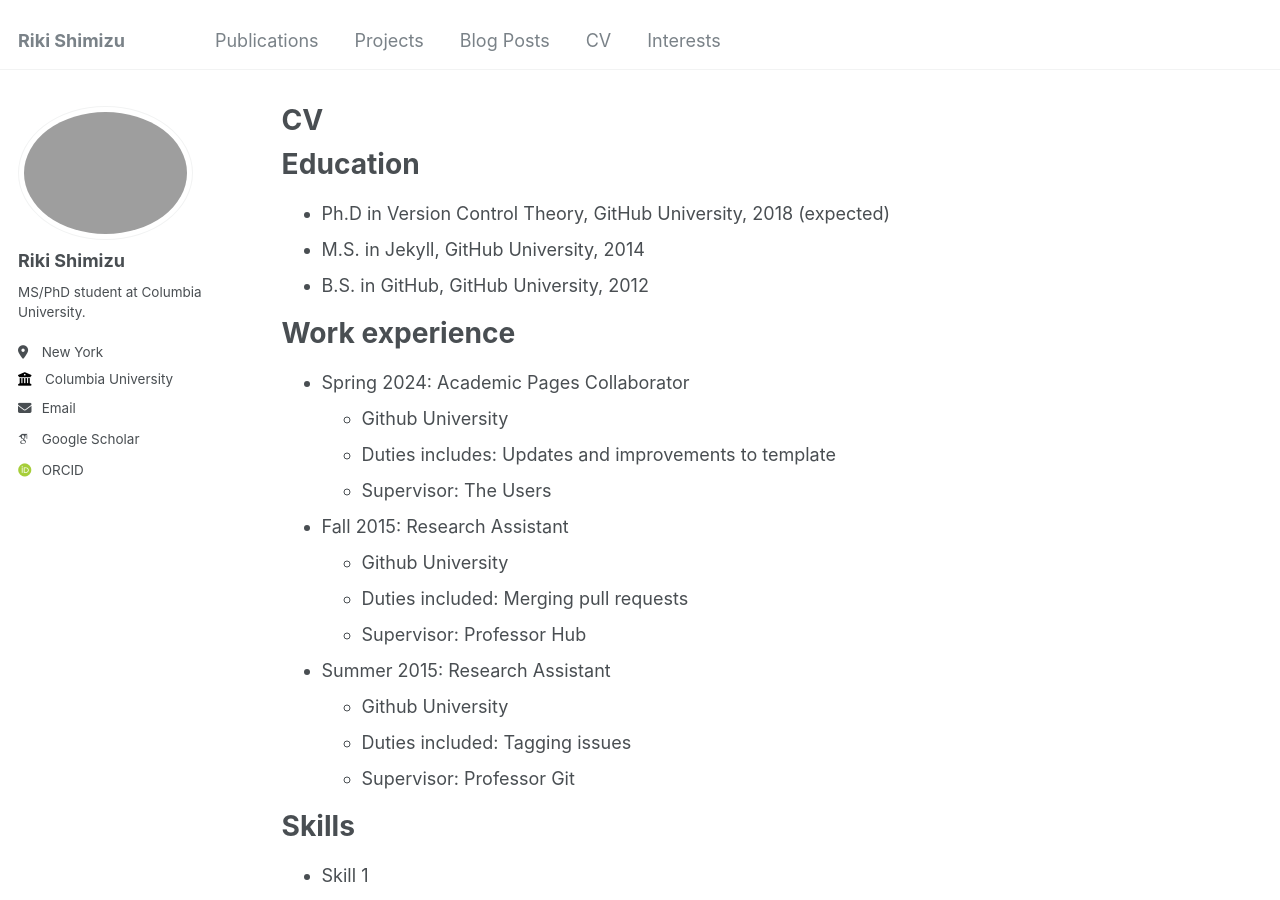
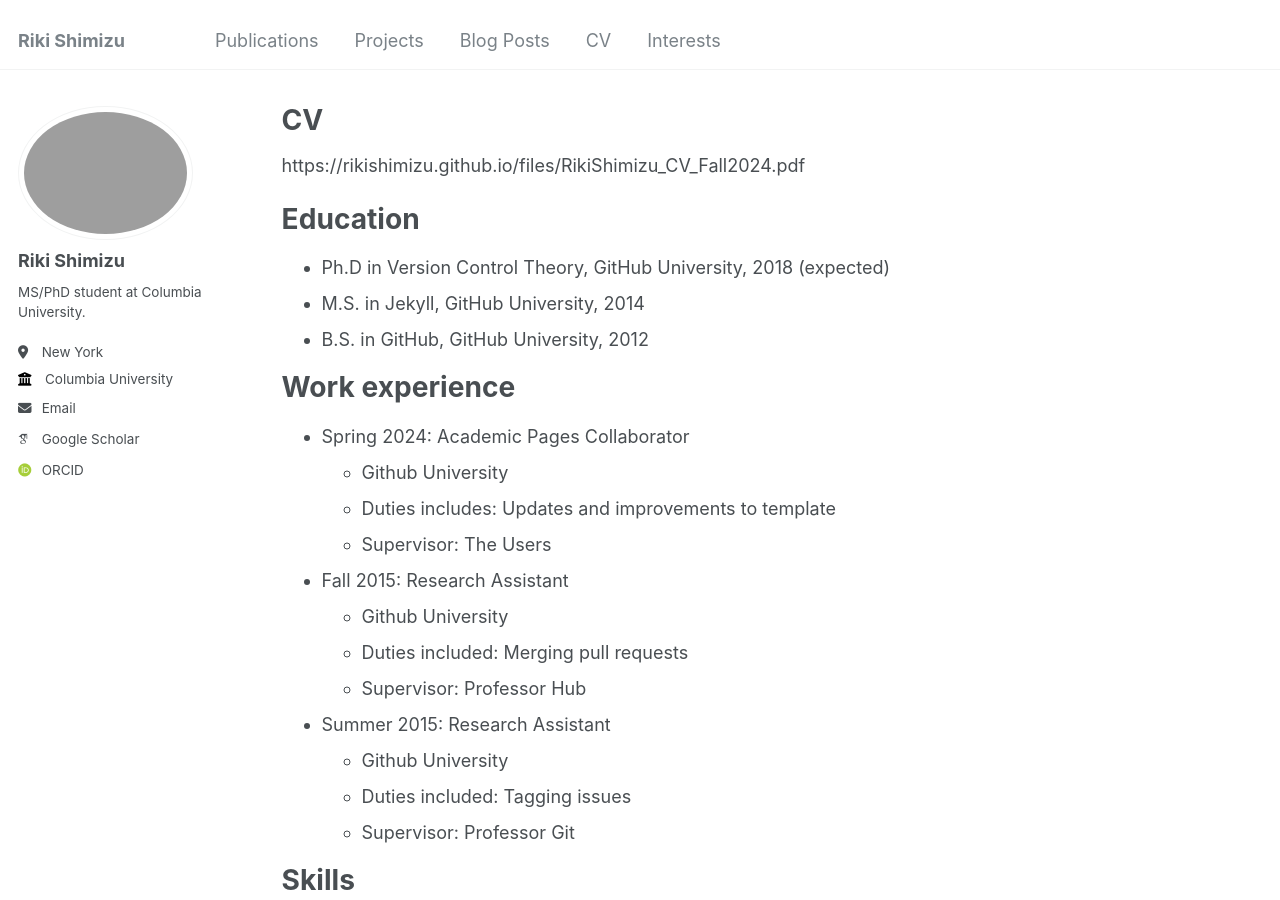
Before and after one commit to rikishimizu/rikishimizu.github.io, a Jekyll site: the page built from _pages/cv.md, in a window 1280 px wide and 900 px high. Built offline with Jekyll 4.4.1, drawn with Linux system fonts in a browser that asks for light colours; some web fonts are replaced; part of the change alters nothing that is shown.

Commit message:
Update cv.md

```diff
--- a/_pages/cv.md
+++ b/_pages/cv.md
@@ -8,6 +8,8 @@ redirect_from:
 ---
 
 {% include base_path %}
+
+https://rikishimizu.github.io/files/RikiShimizu_CV_Fall2024.pdf
 
 Education
 ======
```
